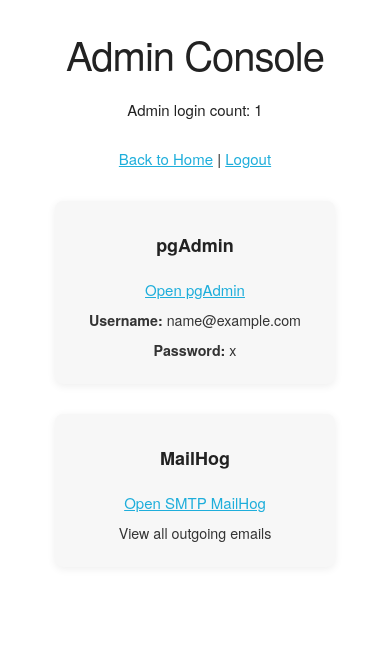
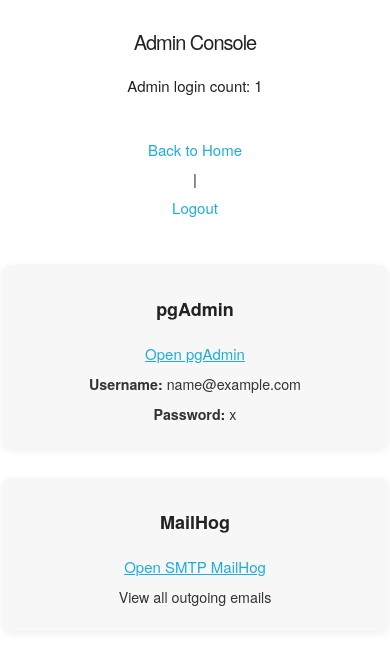
Before and after one commit to mpuzelj/vanilla-web, a Flask app: template web/templates/admin.html in a window 390 px wide. Shown: the top 660 px of the page. Run offline with Flask 3, Linux system fonts and the light colour scheme; the template is opened without the code that fills it: most values are stand-ins (such as "Sample title", 1, 10 or a date in 2020); some libraries are stand-ins or nearby versions.

Commit message:
add mobile display functionality

```diff
--- a/web/static/style.css
+++ b/web/static/style.css
@@ -0,0 +1,114 @@
+/* Mobile-first responsive improvements */
+
+/* Ensure proper box-sizing */
+* {
+    box-sizing: border-box;
+}
+
+/* Improve container responsiveness */
+.container {
+    padding: 0 1rem;
+    margin: 0 auto;
+}
+
+/* Flash messages styling */
+.flash-message {
+    background-color: #f4f4f4;
+    border: 1px solid #ddd;
+    border-radius: 4px;
+    padding: 0.75rem;
+    margin-bottom: 1rem;
+    list-style: none;
+}
+
+/* Improve navigation for mobile */
+nav {
+    padding: 1rem 0;
+}
+
+nav a {
+    display: inline-block;
+    margin: 0.25rem 0.5rem;
+    text-decoration: none;
+    color: #1EAEDB;
+}
+
+nav a:hover {
+    text-decoration: underline;
+}
+
+/* Form improvements */
+form {
+    width: 100%;
+}
+
+/* Button improvements for mobile */
+.button, .button-primary {
+    margin-bottom: 1rem;
+    padding: 0.75rem 1.5rem;
+    font-size: 1rem;
+    line-height: 1.4;
+}
+
+/* Admin tiles responsive improvements */
+.tiles {
+    display: flex;
+    flex-wrap: wrap;
+    justify-content: center;
+    gap: 1rem;
+    margin-top: 2rem;
+}
+
+.tile {
+    flex: 1 1 280px;
+    max-width: 400px;
+    min-width: 280px;
+}
+
+/* Mobile-specific styles */
+@media (max-width: 768px) {
+    .container {
+        padding: 0 0.5rem;
+    }
+
+    .tiles {
+        gap: 0.5rem;
+    }
+
+    .tile {
+        flex: 1 1 100%;
+        min-width: auto;
+    }
+
+    /* Stack navigation links on very small screens */
+    nav a {
+        display: block;
+        margin: 0.5rem 0;
+        text-align: center;
+    }
+
+    /* Adjust headings for mobile */
+    h1 {
+        font-size: 2.4rem;
+    }
+
+    h2 {
+        font-size: 2rem;
+    }
+}
+
+/* Extra small screens */
+@media (max-width: 480px) {
+    .container {
+        padding: 0 0.25rem;
+    }
+
+    h1 {
+        font-size: 2rem;
+    }
+
+    .button, .button-primary {
+        font-size: 0.9rem;
+        padding: 0.6rem 1.2rem;
+    }
+}
--- a/web/templates/admin.html
+++ b/web/templates/admin.html
@@ -1,6 +1,8 @@
 <!DOCTYPE html>
 <html>
 <head>
+    <meta charset="UTF-8">
+    <meta name="viewport" content="width=device-width, initial-scale=1.0">
     <title>Admin Console</title>
     <link rel="stylesheet" href="{{ url_for('static', filename='normalize.css') }}">
     <link rel="stylesheet" href="{{ url_for('static', filename='skeleton.css') }}">
--- a/web/templates/index.html
+++ b/web/templates/index.html
@@ -1,6 +1,8 @@
 <!DOCTYPE html>
 <html>
 <head>
+    <meta charset="UTF-8">
+    <meta name="viewport" content="width=device-width, initial-scale=1.0">
     <title>Landing Page</title>
     <link rel="stylesheet" href="{{ url_for('static', filename='normalize.css') }}">
     <link rel="stylesheet" href="{{ url_for('static', filename='skeleton.css') }}">
--- a/web/templates/login.html
+++ b/web/templates/login.html
@@ -1,6 +1,8 @@
 <!DOCTYPE html>
 <html>
 <head>
+    <meta charset="UTF-8">
+    <meta name="viewport" content="width=device-width, initial-scale=1.0">
     <title>Login</title>
     <link rel="stylesheet" href="{{ url_for('static', filename='normalize.css') }}">
     <link rel="stylesheet" href="{{ url_for('static', filename='skeleton.css') }}">
--- a/web/templates/register.html
+++ b/web/templates/register.html
@@ -1,6 +1,8 @@
 <!DOCTYPE html>
 <html>
 <head>
+    <meta charset="UTF-8">
+    <meta name="viewport" content="width=device-width, initial-scale=1.0">
     <title>Register</title>
     <link rel="stylesheet" href="{{ url_for('static', filename='normalize.css') }}">
     <link rel="stylesheet" href="{{ url_for('static', filename='skeleton.css') }}">
```
